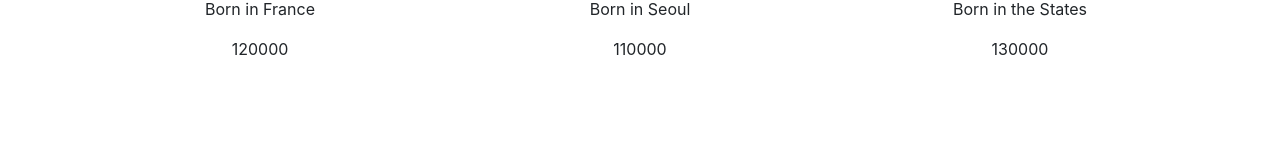
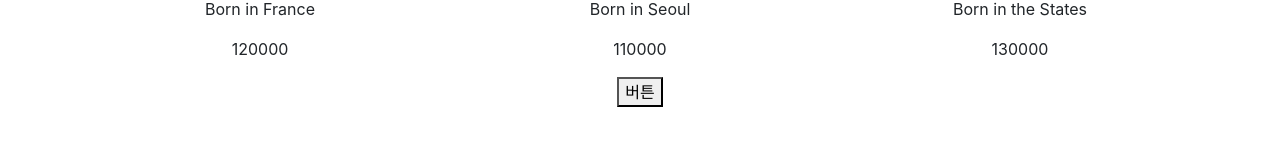
Before and after one commit to chanqun/reactbasic, a React (Create React App) app: page / in a window 1280 px wide. Shown: the part 609-754 px from the top of the page. Built offline with nearby package versions, Linux system fonts and the light colour scheme.

Commit message:
main 더보기

```diff
--- a/package.json
+++ b/package.json
@@ -6,6 +6,7 @@
     "@testing-library/jest-dom": "^5.16.5",
     "@testing-library/react": "^13.4.0",
     "@testing-library/user-event": "^13.5.0",
+    "axios": "^1.2.3",
     "bootstrap": "^5.2.3",
     "eslint": "8.22.0",
     "react": "^18.2.0",
--- a/src/App.js
+++ b/src/App.js
@@ -7,7 +7,8 @@ import {useState} from "react";
 import shoeData from "./data";
 
 function App() {
-    let [shoes] = useState(shoeData);
+    let [shoes, setShoes] = useState(shoeData);
+    let [pageNumber, setPageNumber] = useState(2)
     let navigate = useNavigate();
 
     return (
@@ -23,7 +24,9 @@ function App() {
             </Navbar>
 
             <Routes>
-                <Route path="/" element={<Main shoes={shoes}/>}/>
+                <Route path="/"
+                       element={<Main shoes={shoes} setShoes={setShoes} pageNumber={pageNumber}
+                                      setPageNumber={setPageNumber}/>}/>
                 <Route path="/detail/:id" element={<Detail shoes={shoes}/>}/>
                 <Route path="*" element={<div>404 Not Found</div>}/>
             </Routes>
--- a/src/pages/Detail.js
+++ b/src/pages/Detail.js
@@ -1,5 +1,6 @@
 import {useParams} from "react-router-dom";
 import {Button} from "react-bootstrap";
+import {useEffect, useState} from "react";
 
 function Detail(props) {
     let {id} = useParams();
@@ -7,12 +8,21 @@ function Detail(props) {
         return product.id = id
     });
 
+    let [num, setNum] = useState('')
+
+    useEffect(()=>{
+        if (isNaN(num) == true){
+            alert('숫자만 입력해주세요')
+        }
+    }, [num])
+
     return (
         <div className="container">
             <div className="row">
                 <div className="col-md-6">
                     <img src="https://codingapple1.github.io/shop/shoes1.jpg" width="100%"/>
                 </div>
+                <input onChange={(e)=>{ setNum(e.target.value) }} />
                 <div className="col-md-6">
                     <h4 className="pt-5">{product.title}</h4>
                     <p>{product.content}</p>
--- a/src/pages/Main.js
+++ b/src/pages/Main.js
@@ -1,3 +1,5 @@
+import axios from "axios";
+
 function Main(props) {
     return (
         <>
@@ -13,6 +15,22 @@ function Main(props) {
                         })
                     }
                 </div>
+                <button onClick={() => {
+                    axios.get('https://codingapple1.github.io/shop/data' + props.pageNumber + '.json')
+                        .then((res) => {
+                            let copy = [...props.shoes, ...res.data]
+
+                            props.setShoes(copy)
+
+                            props.setPageNumber(props.pageNumber++)
+                        })
+                        .catch(
+                            () => {
+                                alert('잠시 후 다시 시도해주세요.')
+                            }
+                        )
+                }}>버튼
+                </button>
             </div>
         </>
     )
```
Also changed, not shown: 2 other files (tests, documents, lock files or other folders).
